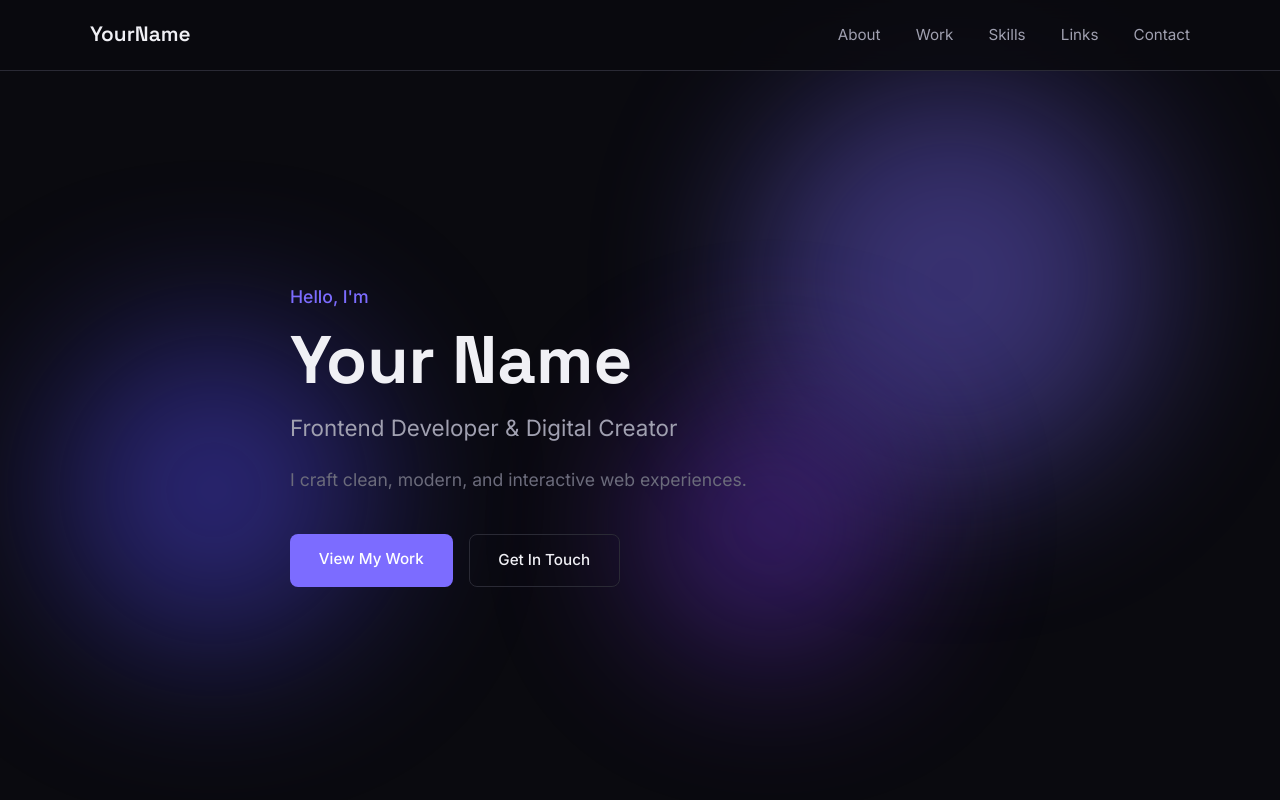
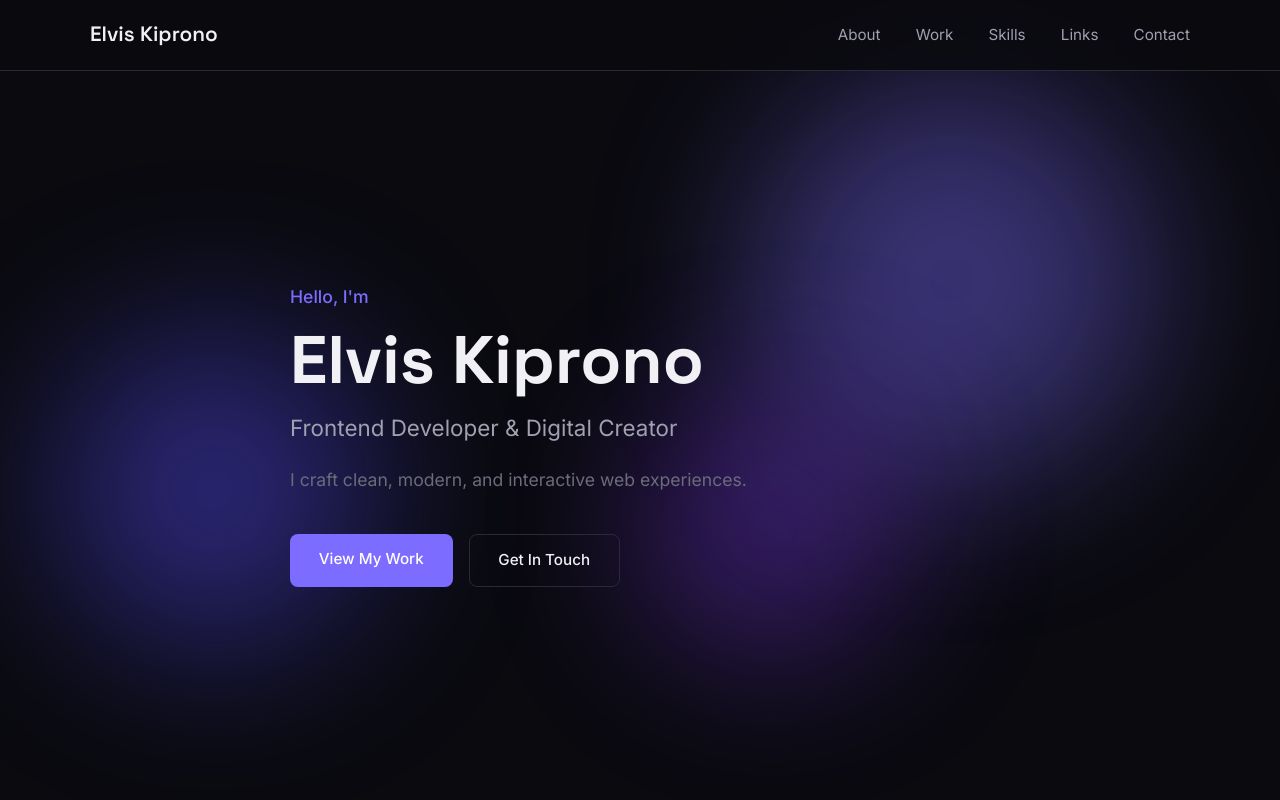
Before and after one commit to Cherokins/premium-portfolio-template, a plain HTML site: page index.html in a window 1280 px wide. Shown: the top 800 px of the page. Drawn offline with Linux system fonts and the light colour scheme.

Commit message:
Update index.html

```diff
--- a/index.html
+++ b/index.html
@@ -3,7 +3,7 @@
 <head>
   <meta charset="UTF-8" />
   <meta name="viewport" content="width=device-width, initial-scale=1.0" />
-  <title>Your Name | Portfolio</title>
+  <title>Elvis Kiprono | Portfolio</title>
 
   <!-- CSS Files -->
   <link rel="stylesheet" href="css/style.css" />
@@ -20,7 +20,7 @@
   <!-- ========== NAVIGATION ========== -->
   <header class="header">
     <nav class="nav container">
-      <a href="#" class="logo">YourName</a>
+      <a href="#" class="logo">Elvis Kiprono</a>
 
       <ul class="nav-links">
         <li><a href="#about">About</a></li>
@@ -42,7 +42,7 @@
   <section class="hero" id="home">
     <div class="hero-content container">
       <p class="hero-greeting">Hello, I'm</p>
-      <h1 class="hero-name">Your Name</h1>
+      <h1 class="hero-name">Elvis Kiprono</h1>
       <p class="hero-title">Frontend Developer & Digital Creator</p>
       <p class="hero-description">
         I craft clean, modern, and interactive web experiences.
@@ -190,7 +190,7 @@
   <!-- ========== FOOTER ========== -->
   <footer class="footer">
     <div class="container">
-      <p>© 2026 Your Name. All rights reserved.</p>
+      <p>© 2026 Elvis Kiprono. All rights reserved.</p>
     </div>
   </footer>
 
```
